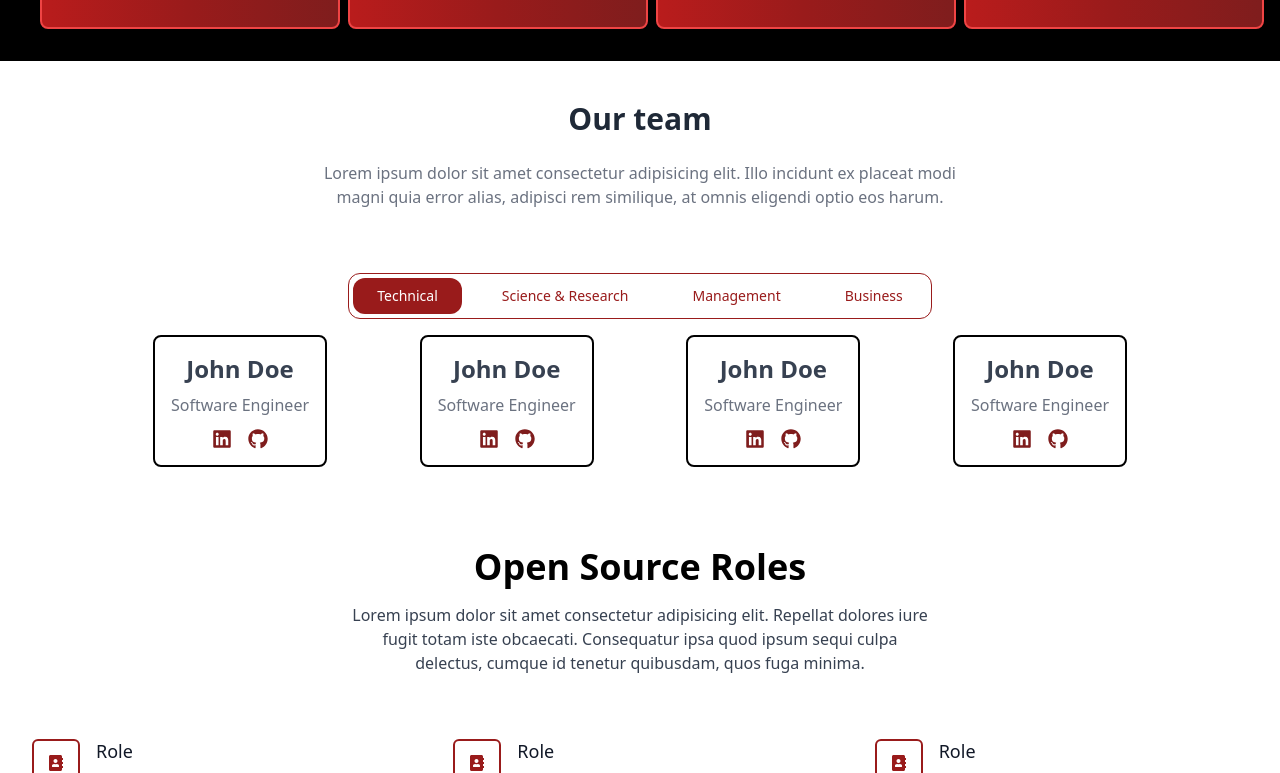
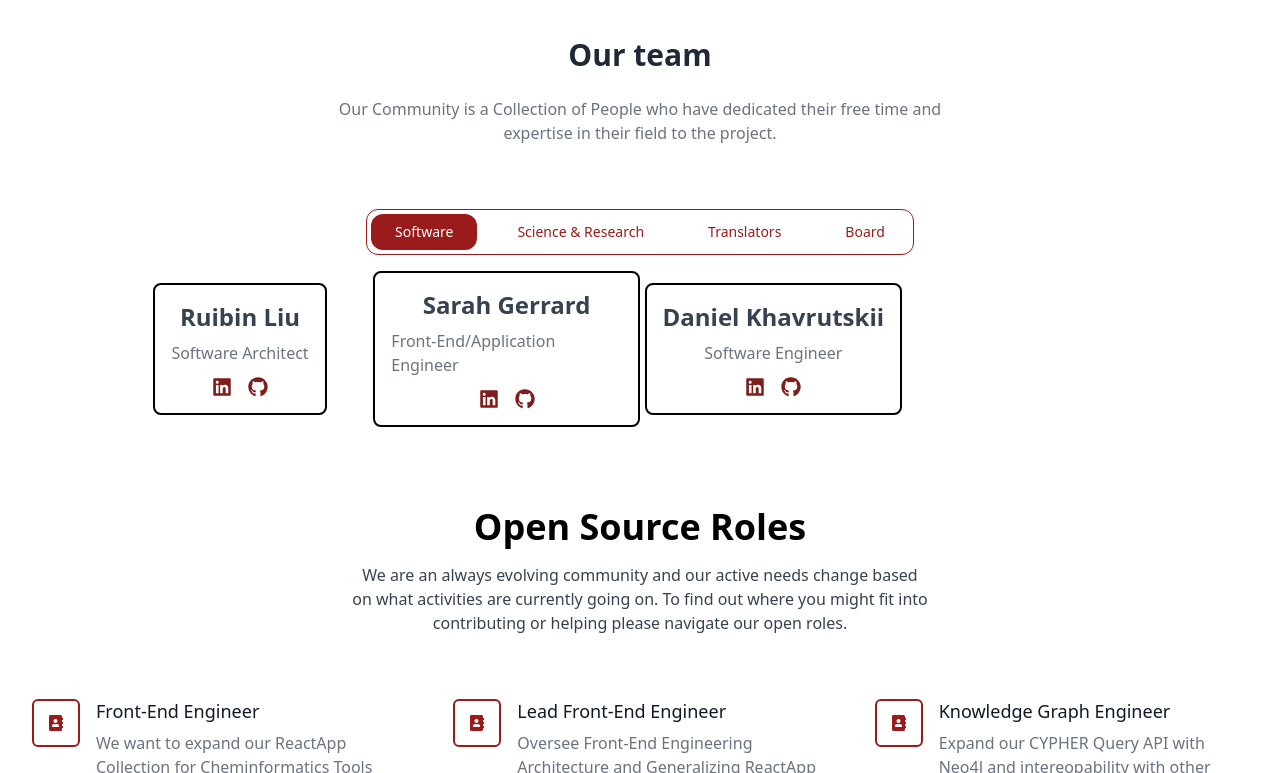
Before and after one commit to Global-Chem/global-chem-website, a Next.js app: page / in a window 1280 px wide. Shown: the part 2027-2800 px from the top of the page. Built offline with nearby package versions, Linux system fonts and the light colour scheme.

Commit message:
ss-new-site: made adjustments

```diff
--- a/src/components/Accordion.tsx
+++ b/src/components/Accordion.tsx
@@ -10,7 +10,7 @@ interface AccordionItem {
 
 const items: AccordionItem[] = [
   {
-    header: "Step 1: Gathering Data From a Diverse Range of Sources ",
+    header: "Step 1: Gathering Data From a Diverse Range of Sources",
     content:
       "We aim to gather chemical information from a wide range of sources, including experts in fields such as cooking, cleaning products, makeup, vaccines, and more. By compiling this information, we can create a comprehensive database that helps us understand the chemicals we encounter in our daily lives and assess their safety for general use.",
   },
--- a/src/components/CTA.tsx
+++ b/src/components/CTA.tsx
@@ -26,7 +26,9 @@ return (
           </h2>
           <Accordion />
         </div>
-        <div className="w-full h-full py-48 bg-gray-200 mt-8"></div>
+        <div className="w-full h-full py-48 bg-gray-200 mt-8">
+          <div></div>
+        </div>
       </div>
     </section>
   );
--- a/src/components/Contributors.tsx
+++ b/src/components/Contributors.tsx
@@ -4,51 +4,71 @@ import ContributorCard from "./ContributorCard";
 
 const tabsList = [
   {
-    id: "technical",
-    title: "Technical",
+    id: "software",
+    title: "Software",
   },
   {
     id: "science",
     title: "Science & Research",
   },
   {
-    id: "management",
-    title: "Management",
+    id: "translators",
+    title: "Translators",
   },
   {
-    id: "business",
-    title: "Business",
+    id: "board",
+    title: "Board",
   },
 ];
 
 const technicalContributors = [
   {
-    name: "John Doe",
+    name: "Ruibin Liu",
+    role: "Software Architect",
+    links: {
+      github: "https://github.com",
+      linkedin: "https://linkedin.com",
+    },
+  },
+  {
+    name: "Sarah Gerrard",
+    role: "Front-End/Application Engineer",
+    links: {
+      github: "https://github.com",
+      linkedin: "https://linkedin.com",
+    },
+  },
+  {
+    name: "Daniel Khavrutskii",
     role: "Software Engineer",
     links: {
       github: "https://github.com",
       linkedin: "https://linkedin.com",
     },
   },
+];
+
+
+const translatorContributors = [
   {
-    name: "John Doe",
-    role: "Software Engineer",
+    name: "Mingtian Zhao",
+    role: "English to Mandarin",
     links: {
       github: "https://github.com",
       linkedin: "https://linkedin.com",
     },
   },
   {
-    name: "John Doe",
-    role: "Software Engineer",
+    name: "Takayuki Serizawa",
+    role: "English to Japanese",
     links: {
       github: "https://github.com",
       linkedin: "https://linkedin.com",
     },
   },
   {
-    name: "John Doe",
-    role: "Software Engineer",
+    name: "Jared Deacon",
+    role: "English to French",
     links: {
       github: "https://github.com",
       linkedin: "https://linkedin.com",
@@ -58,32 +78,64 @@ const technicalContributors = [
 
 const scienceContributors = [
   {
-    name: "John Doe",
-    role: "Software Engineer",
+    name: "Aziza Frank",
+    role: "Medicinal Chemistry",
     links: {
       github: "https://github.com",
       linkedin: "https://linkedin.com",
     },
   },
   {
-    name: "John Doe",
-    role: "Software Engineer",
+    name: "Aarion Romany",
+    role: "Biophysicist",
     links: {
       github: "https://github.com",
       linkedin: "https://linkedin.com",
     },
   },
   {
-    name: "John Doe",
-    role: "Software Engineer",
+    name: "Nathaniel McClean",
+    role: "Biochemist",
     links: {
       github: "https://github.com",
       linkedin: "https://linkedin.com",
     },
   },
   {
-    name: "John Doe",
-    role: "Software Engineer",
+    name: "Anmol Kumar",
+    role: "Quantum Chemist",
+    links: {
+      github: "https://github.com",
+      linkedin: "https://linkedin.com",
+    },
+  },
+  {
+    name: "Jacob Weiner",
+    role: "Bacteriologist",
+    links: {
+      github: "https://github.com",
+      linkedin: "https://linkedin.com",
+    },
+  },
+  {
+    name: "Sunhwan Jo",
+    role: "Biochemist/Machine Learning Scientist",
+    links: {
+      github: "https://github.com",
+      linkedin: "https://linkedin.com",
+    },
+  },
+  {
+    name: "Bettina Lier",
+    role: "Data Governor",
+    links: {
+      github: "https://github.com",
+      linkedin: "https://linkedin.com",
+    },
+  },
+  {
+    name: "Prabin Baral",
+    role: "Computational Chemist",
     links: {
       github: "https://github.com",
       linkedin: "https://linkedin.com",
@@ -93,32 +145,24 @@ const scienceContributors = [
 
 const managementContributors = [
   {
-    name: "John Doe",
-    role: "Software Engineer",
+    name: "Suliman Sharif",
+    role: "Founder",
     links: {
       github: "https://github.com",
       linkedin: "https://linkedin.com",
     },
   },
   {
-    name: "John Doe",
-    role: "Software Engineer",
+    name: "Josh Farrell",
+    role: "Director of Cannabis",
     links: {
       github: "https://github.com",
       linkedin: "https://linkedin.com",
     },
   },
   {
-    name: "John Doe",
-    role: "Software Engineer",
-    links: {
-      github: "https://github.com",
-      linkedin: "https://linkedin.com",
-    },
-  },
-  {
-    name: "John Doe",
-    role: "Software Engineer",
+    name: "Lauren Angulo",
+    role: "Lawyer",
     links: {
       github: "https://github.com",
       linkedin: "https://linkedin.com",
@@ -126,72 +170,6 @@ const managementContributors = [
   },
 ];
 
-const businessContributors = [
-  {
-    name: "John Doe",
-    role: "Software Engineer",
-    links: {
-      github: "https://github.com",
-      linkedin: "https://linkedin.com",
-    },
-  },
-  {
-    name: "John Doe",
-    role: "Software Engineer",
-    links: {
-      github: "https://github.com",
-      linkedin: "https://linkedin.com",
-    },
-  },
-  {
-    name: "John Doe",
-    role: "Software Engineer",
-    links: {
-      github: "https://github.com",
-      linkedin: "https://linkedin.com",
-    },
-  },
-  {
-    name: "John Doe",
-    role: "Software Engineer",
-    links: {
-      github: "https://github.com",
-      linkedin: "https://linkedin.com",
-    },
-  },
-  {
-    name: "John Doe",
-    role: "Software Engineer",
-    links: {
-      github: "https://github.com",
-      linkedin: "https://linkedin.com",
-    },
-  },
-  {
-    name: "John Doe",
-    role: "Software Engineer",
-    links: {
-      github: "https://github.com",
-      linkedin: "https://linkedin.com",
-    },
-  },
-  {
-    name: "John Doe",
-    role: "Software Engineer",
-    links: {
-      github: "https://github.com",
-      linkedin: "https://linkedin.com",
-    },
-  },
-  {
-    name: "John Doe",
-    role: "Software Engineer",
-    links: {
-      github: "https://github.com",
-      linkedin: "https://linkedin.com",
-    },
-  },
-];
 
 export default function Contributors() {
   const [activeTab, setActiveTab] = React.useState(tabsList[0].id);
@@ -207,11 +185,11 @@ export default function Contributors() {
     },
     {
       id: tabsList[2].id,
-      list: managementContributors,
+      list: translatorContributors,
     },
     {
       id: tabsList[3].id,
-      list: businessContributors,
+      list: managementContributors,
     },
   ];
 
@@ -223,9 +201,7 @@ export default function Contributors() {
         </h1>
 
         <p className="max-w-2xl mx-auto my-6 text-center text-gray-500">
-          Lorem ipsum dolor sit amet consectetur adipisicing elit. Illo incidunt
-          ex placeat modi magni quia error alias, adipisci rem similique, at
-          omnis eligendi optio eos harum.
+          Our Community is a Collection of People who have dedicated their free time and expertise in their field to the project.
         </p>
         </div>
 
--- a/src/components/Heading.tsx
+++ b/src/components/Heading.tsx
@@ -3,35 +3,6 @@ import Image from "next/image";
 export default function Heading() {
   return (
     <header aria-label="Site Header" className="shadow-sm px-8">
-      <div className="mx-auto flex h-16 max-w-screen-xl items-center justify-between px-4">
-        <div className="gap-4">
-          <a href="#">
-            <Image
-              src="/assets/globalChemLogo.png"
-              alt="Global Chem's logo"
-              width={100}
-              height={50}
-            />
-            <span className="h-10 w-20 rounded-lg bg-gray-200"></span>
-          </a>
-        </div>
-
-        <div className="items-center gap-4 lg:flex">
-          <a
-            href="#"
-            className="rounded-lg bg-gray-100 px-5 py-2 text-sm font-medium text-gray-600 hidden md:inline-flex transition hover:bg-gray-200"
-          >
-            Our Software
-          </a>
-
-          <a
-            href="#"
-            className="rounded-lg bg-red-800 px-5 py-2 text-sm font-medium text-white transition hover:bg-red-900"
-          >
-            Join our community!
-          </a>
-        </div>
-      </div>
     </header>
   );
 }
--- a/src/components/Hero.tsx
+++ b/src/components/Hero.tsx
@@ -1,5 +1,6 @@
 import { useState, useEffect } from "react";
 import Globe from "./Globe";
+import {padding} from "polished";
 
 export default function Hero() {
   const [width, setWidth] = useState(500);
@@ -30,21 +31,29 @@ export default function Hero() {
 
           <div className="lg:mx-auto order-2 lg:order-1 w-11/12 lg:w-5/12 text-center lg:text-left">
             <h1 className="text-3xl font-bold sm:text-4xl lg:text-7xl text-white">
-              Global Chemistry
+              Global Chem
             </h1>
 
             <p className="mt-4 text-gray-400 mx-1">
-              Global Chem serves as an open source platform where writing the
-              molecules directly allows for the name to not be ambiguous to what
-              a chemical is anymore and allows for full transparency.
+              Global Chem is as an open source government based on transparent chemical data. We write the
+              common chemical name to the molecule's 1-D representation. This allows for all chemical data to
+              be recorded and governed by all.
             </p>
 
             <a
-              href="#"
+              href="https://github.com/Global-Chem/global-chem"
               className="mt-5 inline-block rounded-lg bg-red-800 px-4 py-3 text-sm font-medium text-white transition hover:bg-red-900 focus:outline-none focus:ring focus:ring-red-400"
             >
-              Check out our software
+              Knowledge Graph
             </a>
+            <br />
+            <a
+              href="https://discord.gg/dK2agwXSE7"
+              className="mt-5 inline-block rounded-lg bg-red-800 px-4 py-3 text-sm font-medium text-white transition hover:bg-red-900 focus:outline-none focus:ring focus:ring-red-400"
+            >
+              Discord Community
+            </a>
+
           </div>
         </div>
       </div>
--- a/src/components/OpenSource.tsx
+++ b/src/components/OpenSource.tsx
@@ -2,32 +2,53 @@ import { FaAddressBook } from "react-icons/fa"
 
 const roles = [
     {
-        title: 'Role',
-        description: 'Lorem ipsum dolor sit amet consectetur adipisicing elit. Error cumque tempore est ab possimus quisquam reiciendis tempora animi! Quaerat, saepe?',
+        title: 'Front-End Engineer',
+        description: 'We want to expand our ReactApp Collection for Cheminformatics Tools based on NodeJS, Python, and Github Actions REST ',
     },
     {
-        title: 'Role',
-        description: 'Lorem ipsum dolor sit amet consectetur adipisicing elit. Error cumque tempore est ab possimus quisquam reiciendis tempora animi! Quaerat, saepe?',
+        title: 'Lead Front-End Engineer',
+        description: 'Oversee Front-End Engineering Architecture and Generalizing ReactApp Production.',
     },
     {
-        title: 'Role',
-        description: 'Lorem ipsum dolor sit amet consectetur adipisicing elit. Error cumque tempore est ab possimus quisquam reiciendis tempora animi! Quaerat, saepe?',
+        title: 'Knowledge Graph Engineer',
+        description: 'Expand our CYPHER Query API with Neo4J and intereopability with other Knowledge Graphs such as RDFs, OWL, and OBO data structures',
     },
     {
-        title: 'Role',
-        description: 'Lorem ipsum dolor sit amet consectetur adipisicing elit. Error cumque tempore est ab possimus quisquam reiciendis tempora animi! Quaerat, saepe?',
+        title: 'Github Cloud Operations Engineer',
+        description: 'Expand our Github Action Pipelines and talk to both the Bot Engineers and Front-Engineers. Budget control and performance of workflows',
     },
     {
-        title: 'Role',
-        description: 'Lorem ipsum dolor sit amet consectetur adipisicing elit. Error cumque tempore est ab possimus quisquam reiciendis tempora animi! Quaerat, saepe?',
+        title: 'Discord Bot Engineer',
+        description: 'Expand our Machine Learning Bot interaction with users with commands. Expand LLM technology into our Bot for efficient user interaction.',
     },
     {
-        title: 'Role',
-        description: 'Lorem ipsum dolor sit amet consectetur adipisicing elit. Error cumque tempore est ab possimus quisquam reiciendis tempora animi! Quaerat, saepe?',
+        title: 'Machine Learning Engineer',
+        description: 'Work on our Convolutional and Recurrent Neural Networks models accuracy, efficiency for validation and generative AI',
     },
     {
-        title: 'Role',
-        description: 'Lorem ipsum dolor sit amet consectetur adipisicing elit. Error cumque tempore est ab possimus quisquam reiciendis tempora animi! Quaerat, saepe?',
+        title: 'Deep Learning Organic Chemist',
+        description: 'Design lists of functional groups for different sub-communities to expand our generative AI capabilities',
+    },
+    {
+      title: 'Analytical Data Chemist',
+      description: 'Analyze Instrument data for characterizing different molecular compounds.',
+    },
+    {
+      title: 'Cheminformatician',
+      description: 'Research analysis and machine learning tools for analyzing different SMILES to gain a variety of information. Select useful connections to expand our front-end and bot technology',
+    },
+    {
+    title: 'Geneticist',
+    description: 'Map useful connections between chemical compositions to phenology of different plant species',
+    },
+    {
+      title: 'Quality Assurance Engineer',
+      description: 'Our pipelines are built with Github Actions, Python Nose, and Pytest. Expand robustness in testing and integrate compliance standards into software',
+    },
+    {
+      title: 'Compliance Advisor',
+      description: 'Ensure our software meets 21 CFR Part 11 Compliance according to the US FDA Guidelines. Build Technical documentation for other government agencies both US and Global. ' +
+        'Ensure instrumentation documented is compliant with WHO standards on characterization of molecules',
     },
 ]
 
@@ -40,9 +61,8 @@ export default function OpenSource() {
             <h2 className="text-3xl font-bold sm:text-4xl">Open Source Roles</h2>
 
             <p className="mt-4 text-gray-700">
-              Lorem ipsum dolor sit amet consectetur adipisicing elit. Repellat
-              dolores iure fugit totam iste obcaecati. Consequatur ipsa quod ipsum
-              sequi culpa delectus, cumque id tenetur quibusdam, quos fuga minima.
+              We are an always evolving community and our active needs change based on what activities are currently going on.
+              To find out where you might fit into contributing or helping please navigate our open roles.
             </p>
           </div>
 
```
